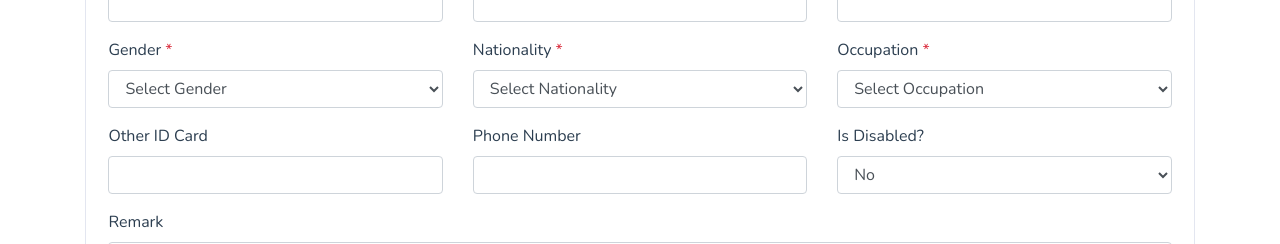
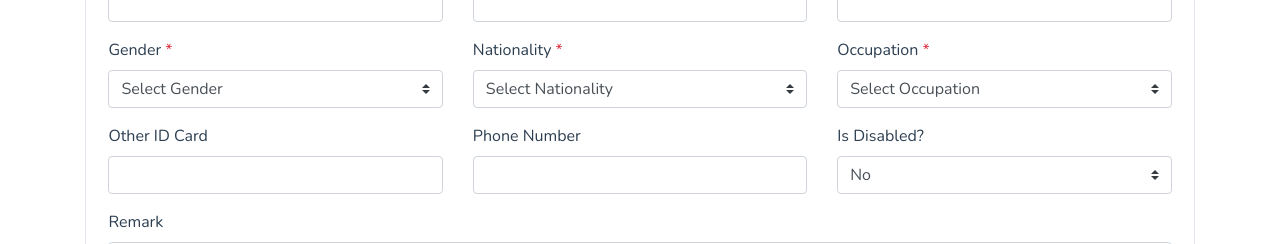
Before and after one commit to Kimsoeurn/patient-registation-vue, a Vue app: page /patients/create in a window 1280 px wide. Shown: the part 214-458 px from the top of the page. Built offline with nearby package versions, Linux system fonts and the light colour scheme.

Commit message:
Refactor form patient registration

```diff
--- a/src/views/Patients/PatientCreate.vue
+++ b/src/views/Patients/PatientCreate.vue
@@ -7,7 +7,7 @@
       </router-link>
     </h2>
     <div class="form-patient">
-      <form action="">
+      <b-form>
         <fieldset>
           <legend>Patient Info</legend>
           <div class="row">
@@ -15,51 +15,54 @@
               <label for="health_id_card">
                 Health ID Card <span class="text-danger">*</span>
               </label>
-              <input type="text" class="form-control" id="health_id_card" />
+              <b-input type="text" id="health_id_card" />
             </div>
             <div class="form-group col-lg-4">
               <label for="name_khmer">
                 Name Khmer <span class="text-danger">*</span>
               </label>
-              <input type="text" class="form-control" id="name_khmer" />
+              <b-input type="text" id="name_khmer" />
             </div>
             <div class="form-group col-lg-4">
               <label for="name_english">
                 Name English <span class="text-danger">*</span>
               </label>
-              <input type="text" class="form-control" id="name_english" />
+              <b-input type="text" id="name_english" />
             </div>
           </div>
           <div class="row">
             <div class="form-group col-lg-4">
-              <label for="health_id_card">
+              <label for="gender">
                 Gender <span class="text-danger">*</span>
               </label>
-              <select name="gender" id="gender" class="form-control">
-                <option>Select Gender</option>
-                <option value="male">Male</option>
-                <option value="female">Female</option>
-              </select>
+              <b-form-select
+                v-model="gender"
+                :options="genderOptions"
+                id="gender"
+              >
+              </b-form-select>
             </div>
             <div class="form-group col-lg-4">
               <label for="nationality">
                 Nationality <span class="text-danger">*</span>
               </label>
-              <select name="gender" id="nationality" class="form-control">
-                <option>Select Nationality</option>
-                <option value="khmer">Khmer</option>
-                <option value="khmer">Other</option>
-              </select>
+              <b-form-select
+                v-model="nationality"
+                :options="nationalities"
+                id="nationality"
+              >
+              </b-form-select>
             </div>
             <div class="form-group col-lg-4">
               <label for="occupation">
                 Occupation <span class="text-danger">*</span>
               </label>
-              <select name="gender" id="occupation" class="form-control">
-                <option>Select Occupation</option>
-                <option value="job_title_1">Job Title 1</option>
-                <option value="job_title_2">Job Title 2</option>
-              </select>
+              <b-form-select
+                v-model="occupation"
+                :options="occupations"
+                id="occupation"
+              >
+              </b-form-select>
             </div>
           </div>
           <div class="row">
@@ -73,10 +76,12 @@
             </div>
             <div class="form-group col-lg-4">
               <label for="is_disabled">Is Disabled?</label>
-              <select name="is_disable" id="is_disabled" class="form-control">
-                <option value="0">No</option>
-                <option value="1">Yes</option>
-              </select>
+              <b-form-select
+                v-model="is_disabled"
+                :options="disables"
+                id="is_disabled"
+              >
+              </b-form-select>
             </div>
           </div>
           <div class="row">
@@ -122,7 +127,7 @@
         <b-button variant="danger">
           <b-icon icon="x-circle"></b-icon> Cancel
         </b-button>
-      </form>
+      </b-form>
     </div>
   </div>
 </template>
@@ -130,6 +135,33 @@
 <script>
 export default {
   name: 'PatientCreate',
+  data() {
+    return {
+      gender: null,
+      nationality: null,
+      occupation: null,
+      is_disabled: 0,
+      genderOptions: [
+        { value: null, text: 'Select Gender' },
+        { value: 'male', text: 'Male' },
+        { value: 'female', text: 'Female' },
+      ],
+      nationalities: [
+        { value: null, text: 'Select Nationality' },
+        { value: 'khmer', text: 'Khmer' },
+        { value: 'other', text: 'Other' },
+      ],
+      occupations: [
+        { value: null, text: 'Select Occupation' },
+        { value: 'job_title', text: 'Job Title' },
+        { value: 'job_title_2', text: 'Job Title 2' },
+      ],
+      disables: [
+        { value: 0, text: 'No' },
+        { value: 1, text: 'Yes' },
+      ],
+    }
+  },
 }
 </script>
 
```
